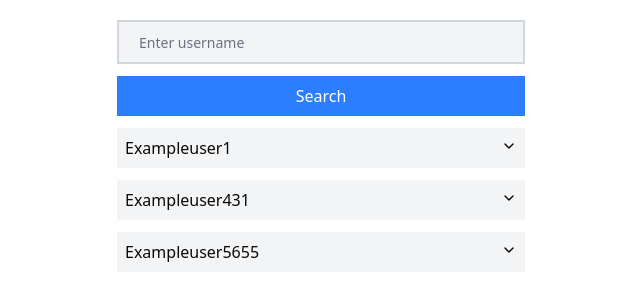
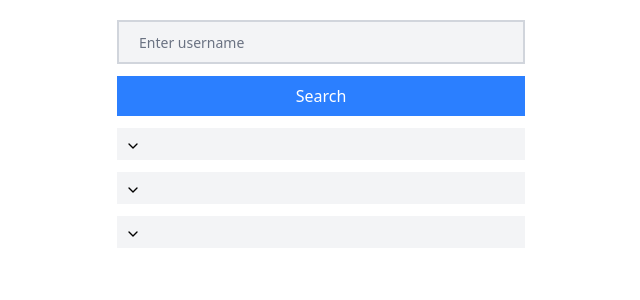
Before and after one commit to aryomuhammad1/github-repositories-explorer, a React (Vite) app: page / in a window 1280 px wide. Shown: the top 300 px of the page, without its empty margins (319-959 px from the left). Built offline with nearby package versions, Linux system fonts and the light colour scheme.

Commit message:
refactor: update github mock data

```diff
--- a/src/mock/mockRepos.ts
+++ b/src/mock/mockRepos.ts
@@ -5,21 +5,21 @@ const mockRepos: GitHubRepo[] = [
         id: 101,
         name: 'Repository title',
         description: 'Repository description',
-        star_count: 12,
+        stargazers_count: 12,
         url: '#',
     },
     {
         id: 102,
         name: 'Repository title',
         description: 'Repository description',
-        star_count: 48,
+        stargazers_count: 48,
         url: '#',
     },
     {
         id: 103,
         name: 'Repository title',
         description: 'Repository description',
-        star_count: 23,
+        stargazers_count: 23,
         url: '#',
     },
 ];
--- a/src/mock/mockUsers.ts
+++ b/src/mock/mockUsers.ts
@@ -1,9 +1,9 @@
 import type { GitHubUser } from '@/types/github';
 
 const mockUsers: GitHubUser[] = [
-    { username: 'Exampleuser1', id: 1, url: '#' },
-    { username: 'Exampleuser431', id: 2, url: '#' },
-    { username: 'Exampleuser5655', id: 3, url: '#' },
+    { login: 'Exampleuser1', id: 1, url: '#' },
+    { login: 'Exampleuser431', id: 2, url: '#' },
+    { login: 'Exampleuser5655', id: 3, url: '#' },
 ];
 
 export default mockUsers;
```
